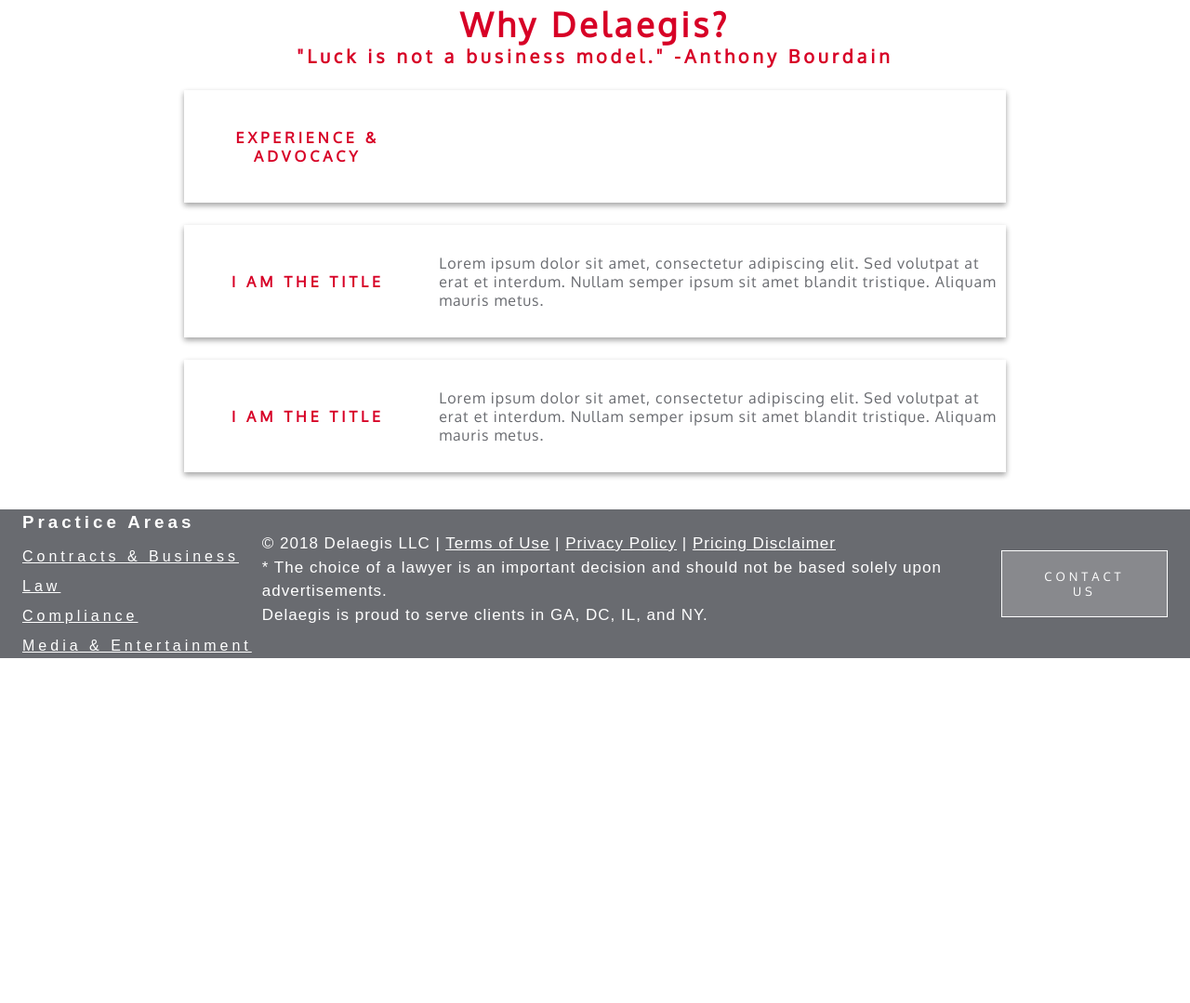
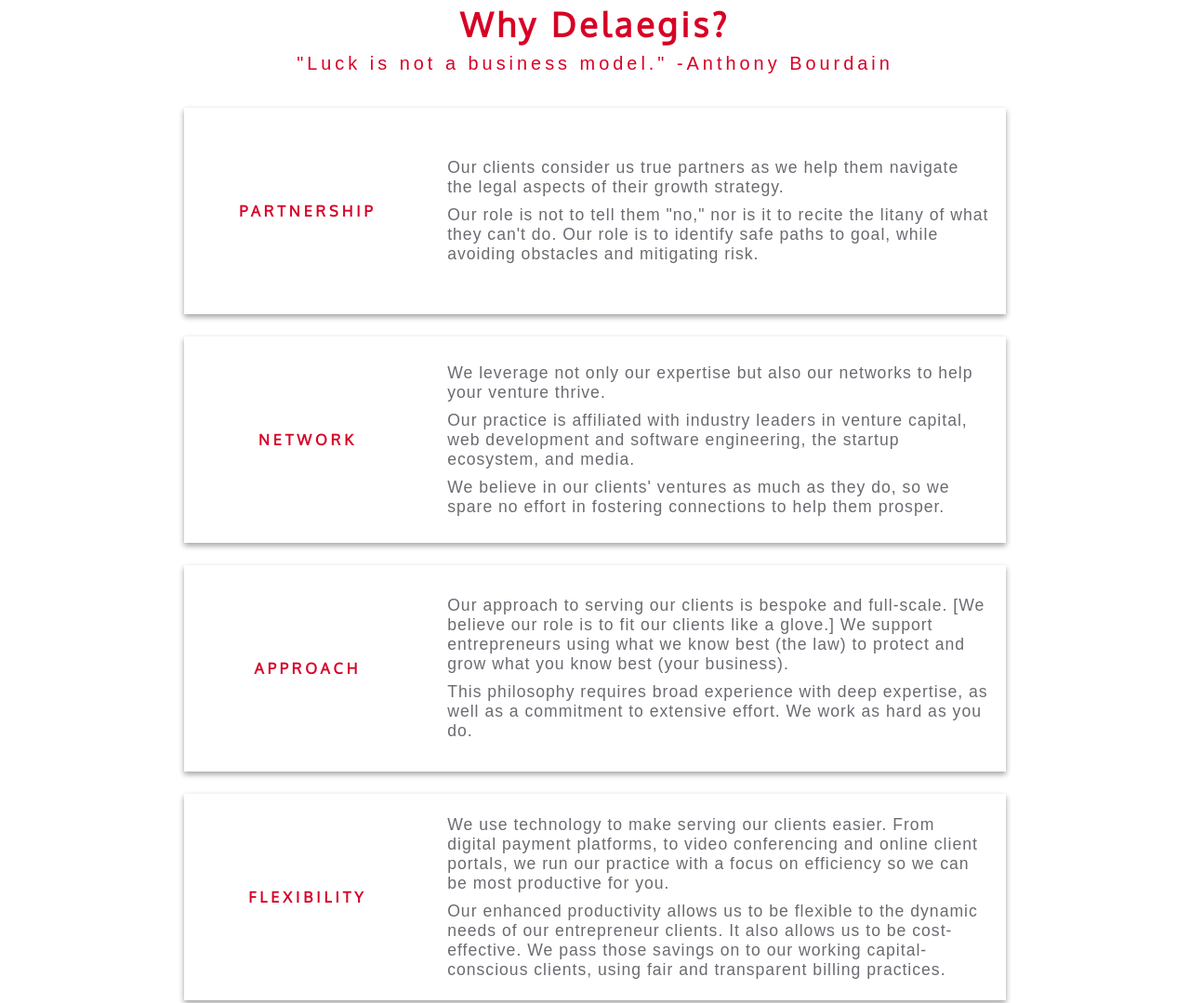
Before and after one commit to janelleany/fuzzy-enigma, a website: page index.html in a window 1280 px wide. Shown: the part 726-1805 px from the top of the page at 93% size. Before the commit the page ends 1437 px from the top, so only its background shows below. Drawn offline with Linux system fonts and the light colour scheme.

Commit message:
added content to homepage and added homepage link in header nav

```diff
--- a/index.html
+++ b/index.html
@@ -23,6 +23,7 @@
 
     <nav>
       <ul class='nav-style-ul'>
+        <li><a id='active' href='index.html' class='nav-style-li no-underline'>Home</a></li>
         <li><a href='founder.html' class='nav-style-li no-underline'>Founder</a></li>
         <li><a href='services.html' class='nav-style-li no-underline'>What We Do</a></li>
         <li><a href='contact.html' class='nav-style-li no-underline'>Contact</a></li>
@@ -58,20 +59,38 @@
       </div>
 
       <div class='side-by-side'>
-        <h4 class='side-by-side-title'>Experience & Advocacy</h4>
-        <p class='side-by-side-body'></p>
+        <h4 class='side-by-side-title'>Partnership</h4>
+        <div class='side-by-side-body'>
+          <p>Our clients consider us true partners as we help them navigate the legal aspects of their growth strategy.</p>
+          <p>Our role is not to tell them "no," nor is it to recite the litany of what they can't do. Our role is to identify safe paths to goal, while avoiding obstacles and mitigating risk.</p>
+        </div>
       </div>
 
 
       <div class='side-by-side'>
-        <h4 class='side-by-side-title'>I am the title</h4>
-        <p class='side-by-side-body'>Lorem ipsum dolor sit amet, consectetur adipiscing elit. Sed volutpat at erat et interdum. Nullam semper ipsum sit amet blandit tristique. Aliquam mauris metus.</p>
+        <h4 class='side-by-side-title'>Network</h4>
+        <div class='side-by-side-body'>
+          <p>We leverage not only our expertise but also our networks to help your venture thrive.</p>
+          <p>Our practice is affiliated with industry leaders in venture capital, web development and software engineering, the startup ecosystem, and media.</p>
+          <p>We believe in our clients' ventures as much as they do, so we spare no effort in fostering connections to help them prosper.</p>
+        </div>
       </div>
 
       <div class='side-by-side'>
-        <h4 class='side-by-side-title'>I am the title</h4>
-        <p class='side-by-side-body'>Lorem ipsum dolor sit amet, consectetur adipiscing elit. Sed volutpat at erat et interdum. Nullam semper ipsum sit amet blandit tristique. Aliquam mauris metus.</p>
+        <h4 class='side-by-side-title'>Approach</h4>
+        <div class='side-by-side-body'>
+          <p>Our approach to serving our clients is bespoke and full-scale. [We believe our role is to fit our clients like a glove.] We support entrepreneurs using what we know best (the law) to protect and grow what you know best (your business).</p>
+          <p>This philosophy requires broad experience with deep expertise, as well as a commitment to extensive effort. We work as hard as you do.</p>
+        </div>
       </div>
+
+      <div class='side-by-side'>
+          <h4 class='side-by-side-title'>Flexibility</h4>
+          <div class='side-by-side-body'>
+            <p>We use technology to make serving our clients easier. From digital payment platforms, to video conferencing and online client portals, we run our practice with a focus on efficiency so we can be most productive for you.</p>
+            <p>Our enhanced productivity allows us to be flexible to the dynamic needs of our entrepreneur clients. It also allows us to be cost-effective. We pass those savings on to our working capital-conscious clients, using fair and transparent billing practices.
+          </div>
+        </div>
 
     </section>
 
--- a/styles.css
+++ b/styles.css
@@ -77,7 +77,7 @@
   list-style: none;
   width: 484px;
   display: grid;
-  grid-template-columns: 33% 33% 33%;
+  grid-template-columns: 25% 25% 25% 25%;
   justify-items: center;
   text-transform: uppercase;
   letter-spacing: 1px;
@@ -327,7 +327,7 @@
   align-items: center;
   min-width: 212px;
   width: 69vw;
-  min-height: 121px;
+  min-height: 222px;
   margin: 12px;
   box-shadow: 0 3px 6px rgba(0,0,0,0.16), 0 3px 6px rgba(0,0,0,0.23);
 }
@@ -354,6 +354,12 @@
   width: 70%;
   padding: 1%;
   color: #696b70;
+}
+
+.side-by-side-body p {
+  margin: 9px;
+  font-family: 'Avenir Next Condensed', sans-serif;
+  font-size: 1.1em;
 }
 
 .side-by-side-subpage {
@@ -454,6 +460,13 @@
 .left-footer-headline {
   margin-bottom: 5px;
 
+}
+
+.quotation {
+  margin-top: 9px;
+  font-family: 'Avenir Next Condensed', sans-serif;
+  font-weight: 200;
+  margin-bottom: 12px;
 }
 
 .links-footer {
```
Also changed, not shown: services.html (+1 -1 lines).
